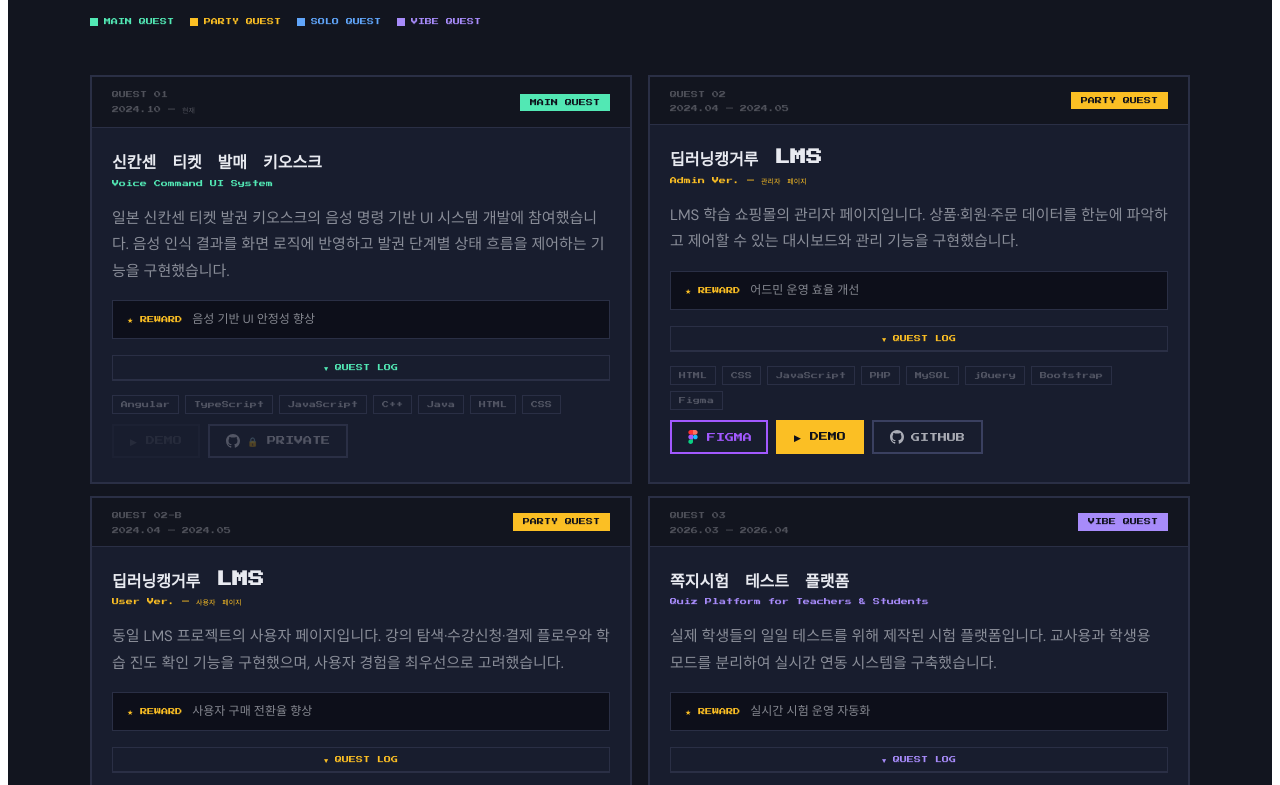
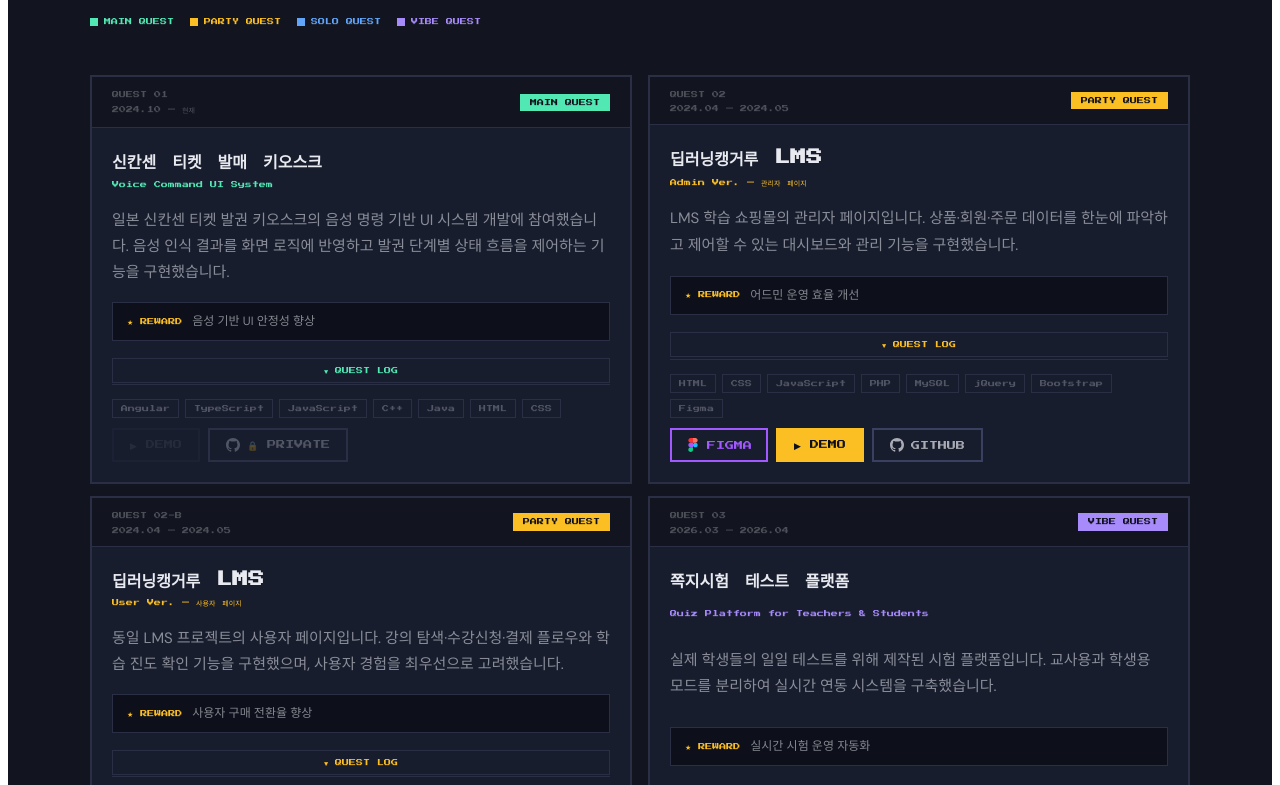
Before and after one commit to aengkrrrrr/portfolio, a React app: page / in a window 1280 px wide. Shown: the part 3960-4745 px from the top of the page. Built offline with nearby package versions, Linux system fonts and the light colour scheme; the HTML template or start-up script is replaced by a standard one.

Commit message:
Update App.jsx

```diff
--- a/src/App.jsx
+++ b/src/App.jsx
@@ -632,7 +632,7 @@ function QuestCard({ p, index }) {
           <span style={{ ...PX(7, C.bg), background: p.typeColor, padding: "3px 10px" }}>{p.type}</span>
         </div>
 
-        <div style={{ padding: "20px", flex: 1, display: "flex", flexDirection: "column" }}>
+        <div style={{ padding: "20px", flex: 1, display: "flex", flexDirection: "column", justifyContent: "space-between" }}>
           <h3 style={{ ...PX("clamp(12px,1.8vw,16px)", C.white), margin: "0 0 4px" }}>{p.title}</h3>
           <p style={{ ...PX(7, p.typeColor), margin: "0 0 16px" }}>{p.sub}</p>
           <p style={{ ...BODY(15), margin: "0 0 16px" }}>{p.desc}</p>
@@ -838,7 +838,7 @@ function AwardsSection() {
                 <span style={{ ...PX(7, a.color) }}>{a.date}</span>
                 <span style={{ ...PX(14, a.color) }}>{a.icon}</span>
               </div>
-              <div style={{ padding: "20px", flex: 1, display: "flex", flexDirection: "column" }}>
+              <div style={{ padding: "20px", flex: 1, display: "flex", flexDirection: "column", justifyContent: "space-between" }}>
                 <h3 style={{ ...PX("clamp(10px,1.4vw,12px)", C.white), margin: "0 0 10px", lineHeight: 1.8 }}>{a.title}</h3>
                 <div style={{ display: "inline-flex", alignItems: "center", gap: 6, marginBottom: 14, background: `${a.color}18`, border: `1px solid ${a.color}44`, padding: "3px 10px" }}>
                   <span style={{ ...PX(7, a.color) }}>{a.org}</span>
```
